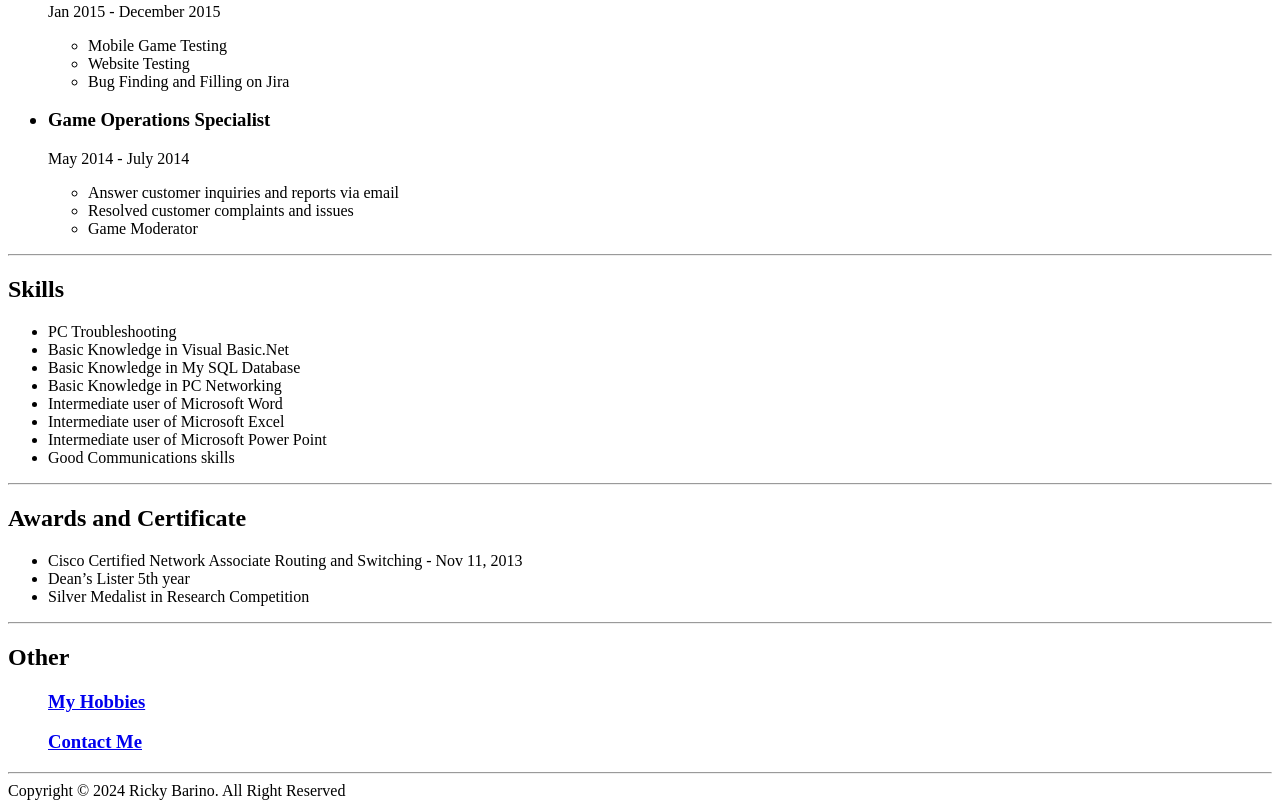
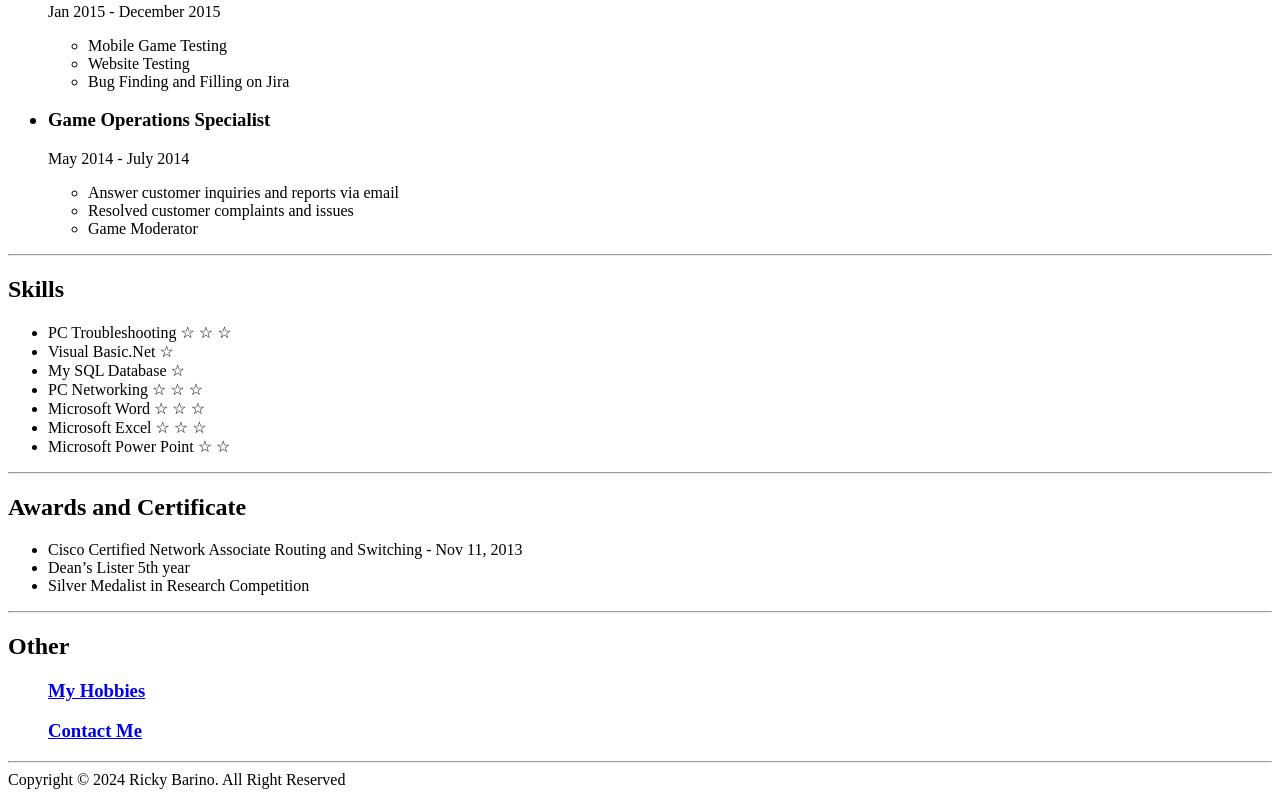
Before and after one commit to rbarino/html-portfolio, a plain HTML site: page index.html in a window 1280 px wide. Shown: the part 671-1479 px from the top of the page. Drawn offline with Linux system fonts and the light colour scheme.

Commit message:
Update index.html

```diff
--- a/index.html
+++ b/index.html
@@ -41,14 +41,13 @@
     <hr />
     <h2>Skills</h2>
     <ul>
-        <li>PC Troubleshooting</li>
-        <li>Basic Knowledge in Visual Basic.Net</li>
-        <li>Basic Knowledge in My SQL Database</li>
-        <li>Basic Knowledge in PC Networking</li>
-        <li>Intermediate user of Microsoft Word</li>
-        <li>Intermediate user of Microsoft Excel</li>
-        <li>Intermediate user of Microsoft Power Point</li>
-        <li>Good Communications skills</li>
+        <li>PC Troubleshooting &#9734 &#9734 &#9734</li>
+        <li>Visual Basic.Net &#9734</li>
+        <li>My SQL Database &#9734</li>
+        <li>PC Networking &#9734 &#9734 &#9734</li>
+        <li>Microsoft Word &#9734 &#9734 &#9734</li>
+        <li>Microsoft Excel &#9734 &#9734 &#9734</li>
+        <li>Microsoft Power Point &#9734 &#9734</li>
     </ul>
 
     <hr />
```
